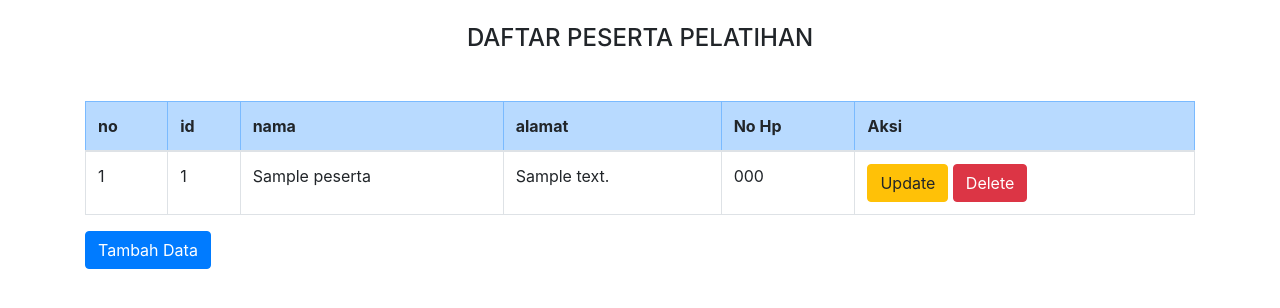
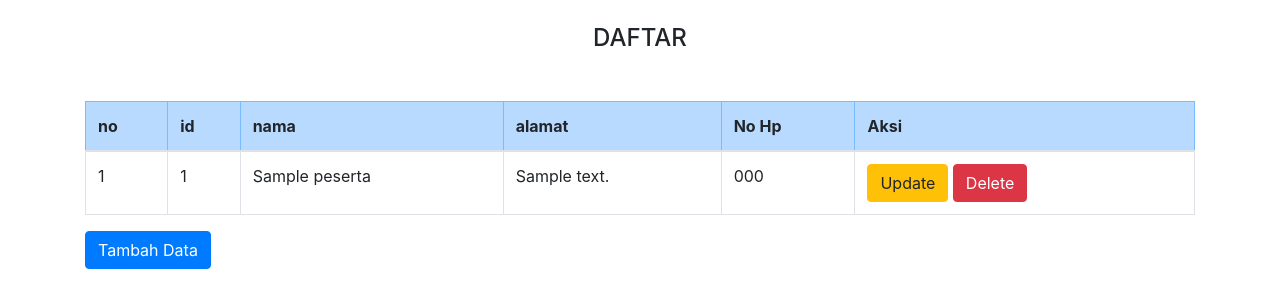
Before and after one commit to Dinar2202/BENGKEL-KODING, a PHP site: page / in a window 1280 px wide. Shown: the part 56-364 px from the top of the page. Run offline with PHP 8.4, Linux system fonts and the light colour scheme; tables that the repository leaves empty or names only in its code hold one stand-in row (values such as "Sample post").

Commit message:
index.php

```diff
--- a/index.php
+++ b/index.php
@@ -12,7 +12,7 @@
     </nav>
 <div class="container">
     <br>
-    <h4><center>DAFTAR PESERTA PELATIHAN</center></h4>
+    <h4><center>DAFTAR</center></h4>
 <?php
 
     include "koneksi.php";
```
